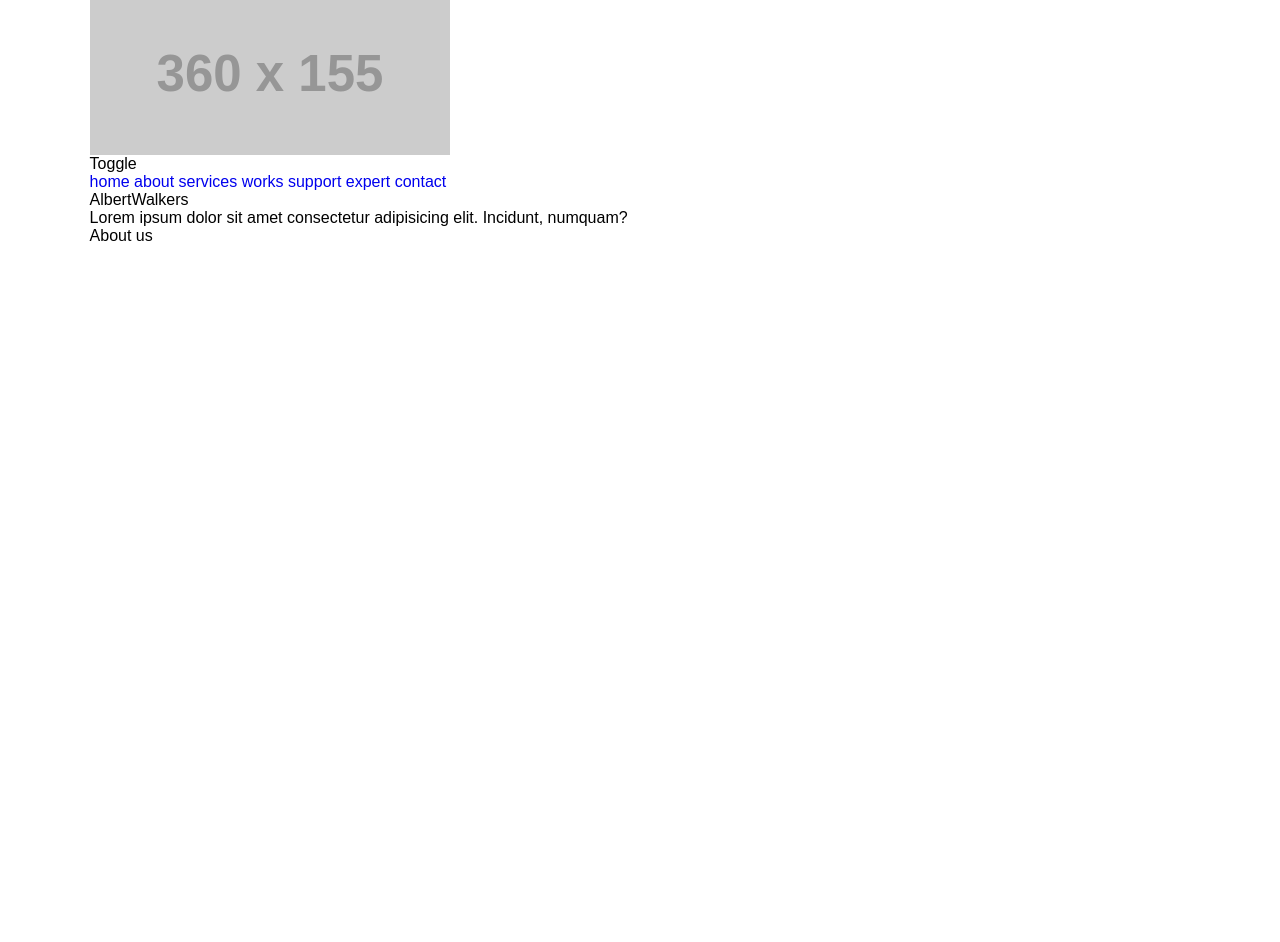
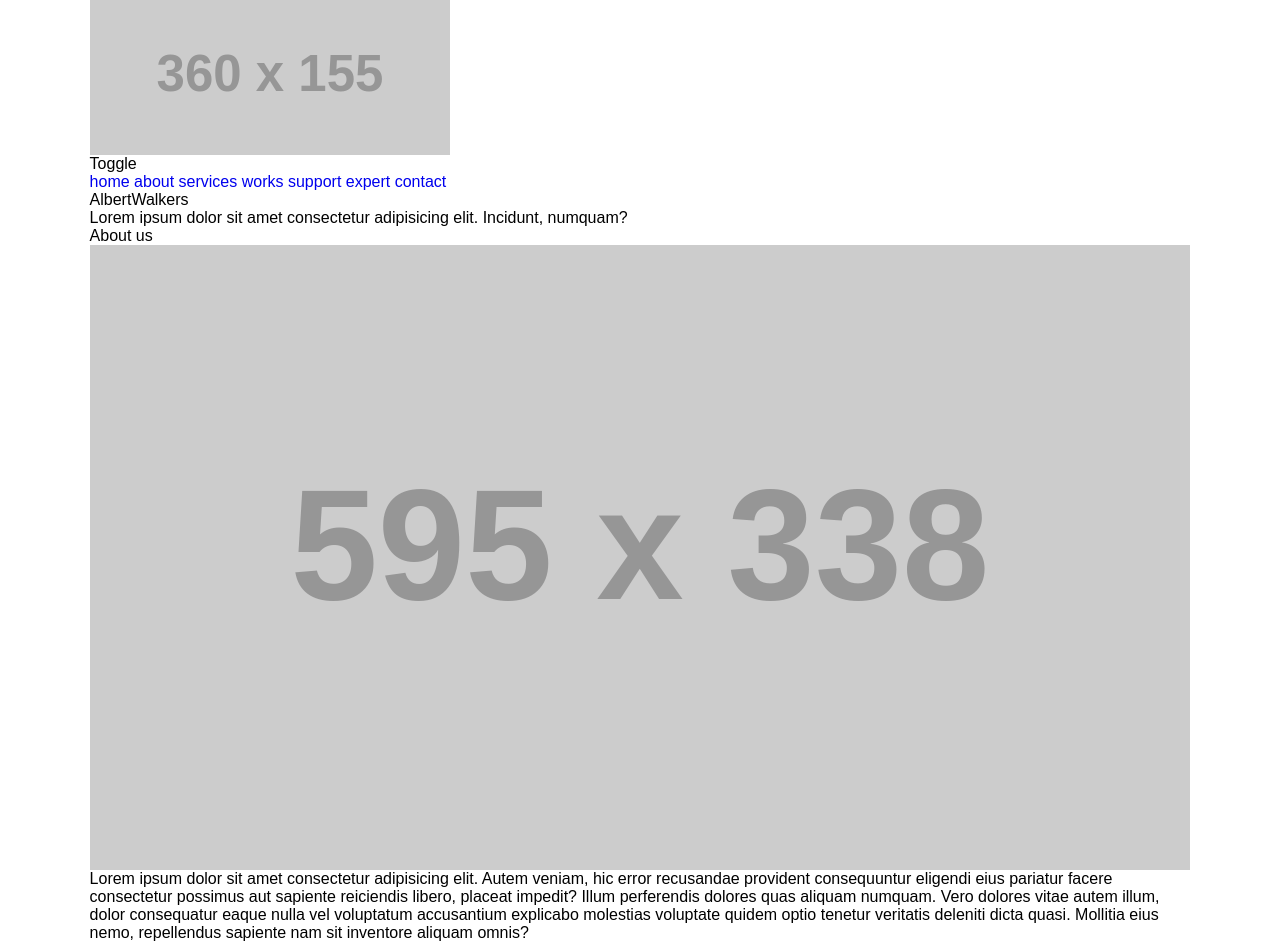
Before and after one commit to AniketShrirao/Walkers-HTML-CSS, a plain HTML site: page index.html in a window 1280 px wide. Before the commit the page ends 800 px from the top, so only its background shows below. Drawn offline with Linux system fonts and the light colour scheme; placeholder pictures from the web are drawn by us.

Commit message:
about section completed

```diff
--- a/index.html
+++ b/index.html
@@ -68,6 +68,12 @@
     <section class="about-us">
       <div class="wrapper">
         <h3>About us</h3>
+        <div class="about">
+          <figure>
+            <img src="https://via.placeholder.com/595x338" alt="About Us">
+          </figure>
+          <p>Lorem ipsum dolor sit amet consectetur adipisicing elit. Autem veniam, hic error recusandae provident consequuntur eligendi eius pariatur facere consectetur possimus aut sapiente reiciendis libero, placeat impedit? Illum perferendis dolores quas aliquam numquam. Vero dolores vitae autem illum, dolor consequatur eaque nulla vel voluptatum accusantium explicabo molestias voluptate quidem optio tenetur veritatis deleniti dicta quasi. Mollitia eius nemo, repellendus sapiente nam sit inventore aliquam omnis?</p>
+        </div>
       </div>
     </section>
     <!--About us section end-->
```
